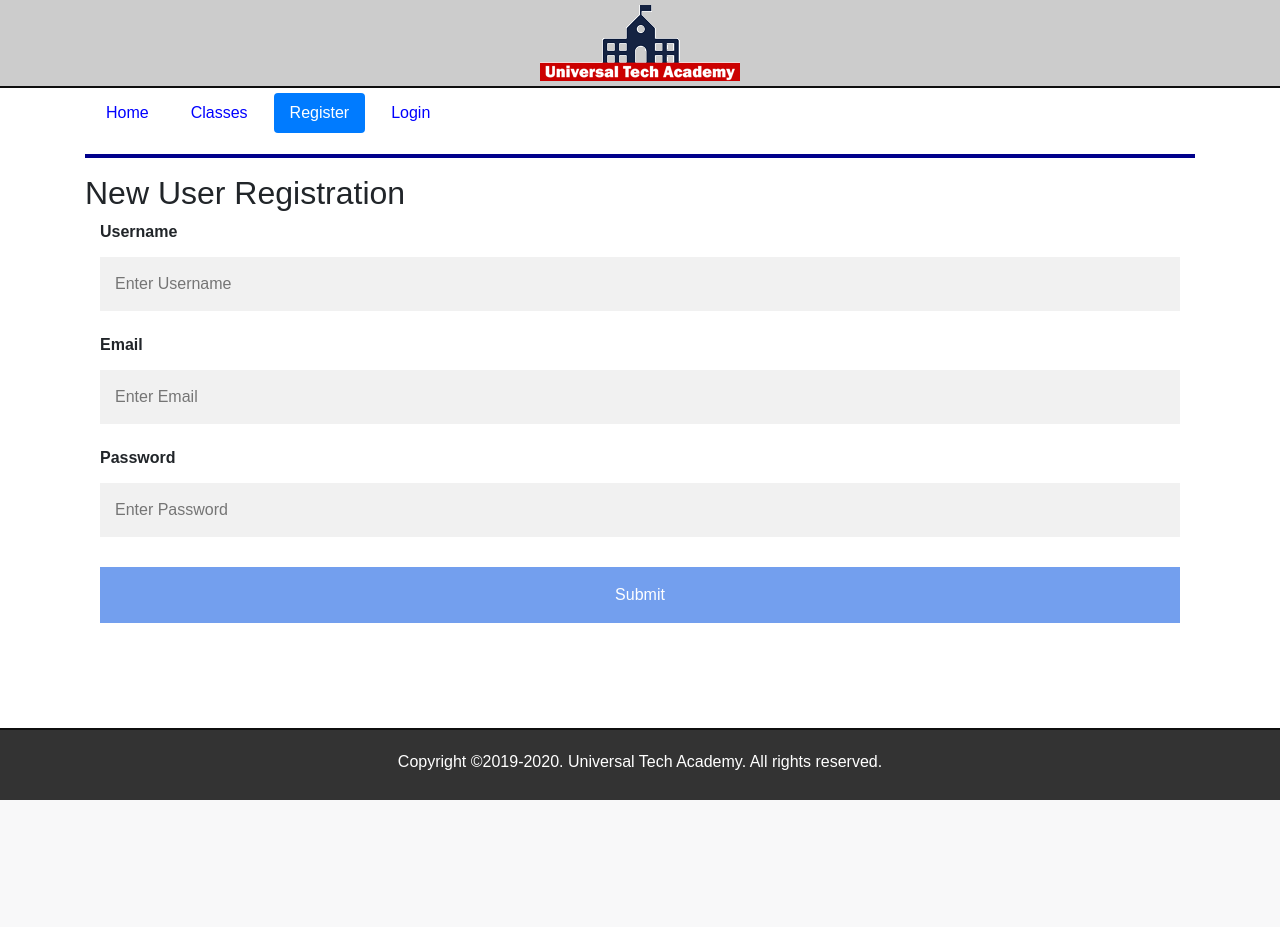
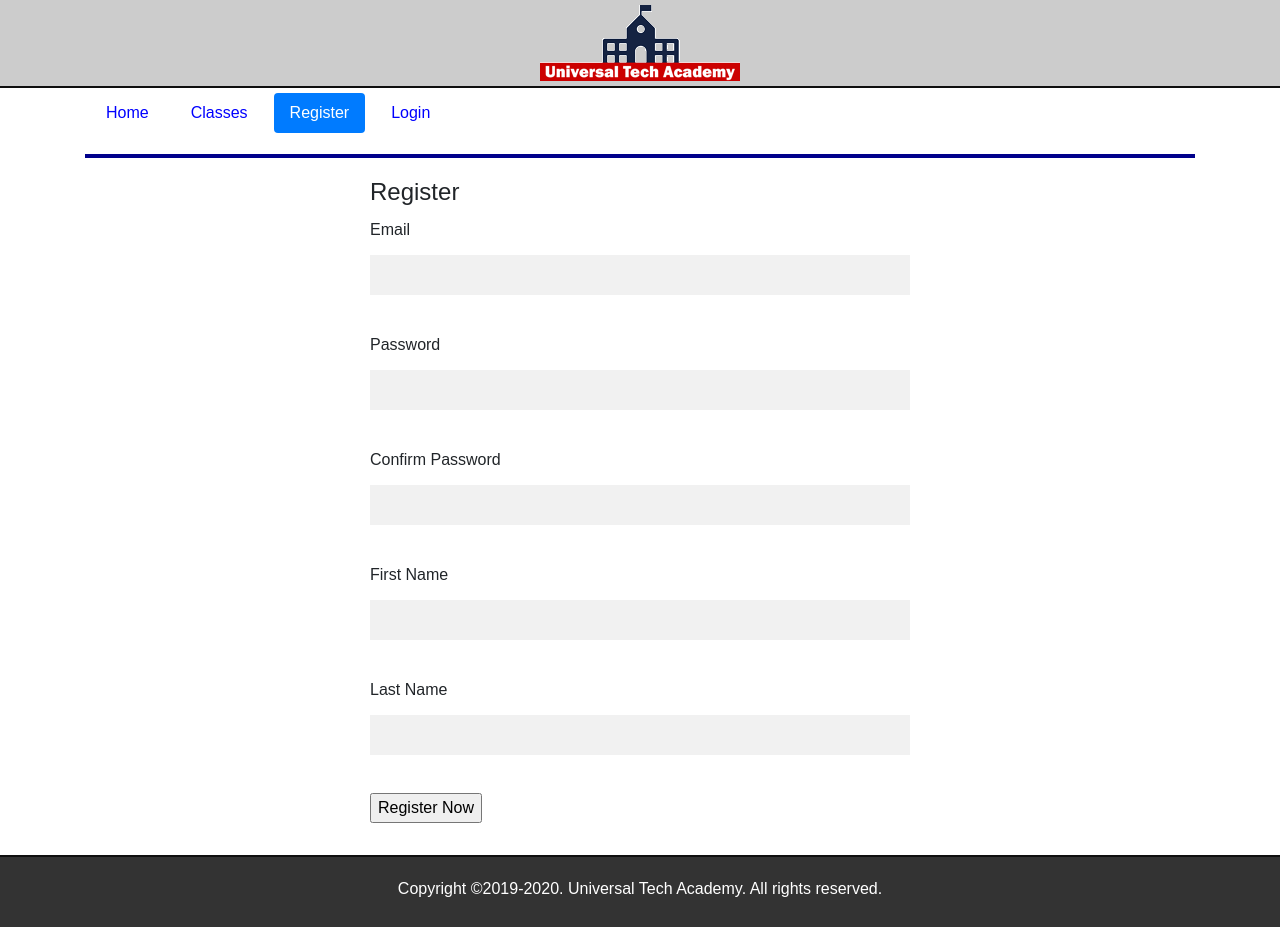
Before and after one commit to NikhilP99/flask-learning-app, a Flask app: page /register in a window 1280 px wide. Before the commit the page ends 800 px from the top, so only its background shows below. Run offline with Flask 2, Linux system fonts and the light colour scheme; some libraries are stand-ins or nearby versions.

Commit message:
Added validation and register form

```diff
--- a/app/forms.py
+++ b/app/forms.py
@@ -1,18 +1,24 @@
 from flask_wtf import FlaskForm
+from app.models import User
 from wtforms import StringField, PasswordField, SubmitField, BooleanField
-from wtforms.validators import DataRequired
+from wtforms.validators import DataRequired, Email, Length, EqualTo, ValidationError
 
 
 class LoginForm(FlaskForm):
-    email = StringField("Email", validators=[DataRequired()])
-    password = StringField("Password", validators=[DataRequired()])
+    email = StringField("Email", validators=[DataRequired(), Email()])
+    password = StringField("Password", validators=[DataRequired(),Length(min=6,max=15)])
     remember_me = BooleanField("Remember Me")
     submit = SubmitField("Login")
 
 class RegisterForm(FlaskForm):
-    email = StringField("Email", validators=[DataRequired()])
-    password = StringField("Password", validators=[DataRequired()])
-    password_confirm = StringField("Confirm Password", validators=[DataRequired()])
-    first_name = StringField("First Name", validators=[DataRequired()])
-    last_name = StringField("Last Name", validators=[DataRequired()])
+    email = StringField("Email", validators=[DataRequired(), Email()])
+    password = StringField("Password", validators=[DataRequired(),Length(min=6,max=15)])
+    password_confirm = StringField("Confirm Password", validators=[DataRequired(),Length(min=6,max=15), EqualTo('password')])
+    first_name = StringField("First Name", validators=[DataRequired(),Length(min=2,max=55)])
+    last_name = StringField("Last Name", validators=[DataRequired(),Length(min=2,max=55)])
     submit = SubmitField("Register Now")
+
+    def validate_email(self,email):
+        user = User.objects(email=email.data).first()
+        if user:
+            raise ValidationError("Email is already in use. Pick another one.")
--- a/app/routes.py
+++ b/app/routes.py
@@ -1,3 +1,4 @@
+import flask
 from app import app,db
 from flask import json, render_template, request, Response, flash, redirect
 from app.models import User, Course, Enrollment
@@ -20,14 +21,18 @@ def login():
 
     return render_template("login.html", title="Login", form=form , login=True)
 
+@app.route("/register",methods=["GET","POST"])
+def register():
+    form = RegisterForm()
+    if form.validate_on_submit():
+        flash("Registration succesful!","success")
+        return redirect('/login')
+    return render_template("register.html",title="Register", form=form ,register=True)
+
 @app.route("/courses/")
 @app.route("/courses/<term>")
 def courses(term="Spring 2019"):
     return render_template("courses.html", courseData=courseData, courses=True, term=term)
-
-@app.route("/register")
-def register():
-    return render_template("register.html", register=True)
 
 @app.route("/enrollment",methods=["GET","POST"])
 def enrollment():
--- a/app/static/css/main.css
+++ b/app/static/css/main.css
@@ -42,7 +42,7 @@ hr {
 
 input[type=text], input[type=password] {
     width: 100%;
-    padding: 15px;
+    padding: 8px;
     margin: 5px 0 22px 0;
     display: inline-block;
     border: none;
@@ -63,7 +63,7 @@ input[type=text]:focus, input[type=password]:focus {
     background: #333;
     padding:5px;
     border-top:2px solid #0f0f0f;
-    position:absolute;
+    /* position:absolute; */
     bottom:0;
 }
 
@@ -95,3 +95,7 @@ footer {
 .btn-submit:hover {
     opacity: 1;
 }
+
+.error-message {
+    color: red;
+}
--- a/app/templates/register.html
+++ b/app/templates/register.html
@@ -1,20 +1,57 @@
+
 {% extends "layout.html" %}
 
 {% block content %}
-    <h2>New User Registration</h2>
 
-    <div class="container">
-        <form name="register" action="register.php" method="get">
-            <label for="username"><b>Username</b></label>
-            <input type="text" placeholder="Enter Username" name="username" required>
-            <br>
-            <label for="email"><b>Email</b></label>
-            <input type="text" placeholder="Enter Email" name="email" required>
-            <br>
-            <label for="password"><b>Password</b></label>
-            <input type="password" placeholder="Enter Password" name="password" required>
-            <br class="clear">
-            <input class="btn-submit" type="submit" name="submit">
+<div class="row">
+    <div class="col-md-6 offset-md-3">
+        <form name="login" action="" method="POST" novalidate>
+            <fieldset class="form-group">
+
+                <legend>{{title}}</legend>
+                {{ form.hidden_tag() }}
+
+                <p> {{ form.email.label }}</br>
+                    {{ form.email }}
+                    {% for error in form.email.errors %}
+                        <span class="error-message">{{ error }}</span>
+                    {% endfor %}
+                </p>
+
+                <p> {{ form.password.label }}</br>
+                    {{ form.password }}
+                    {% for error in form.password.errors %}
+                        <span class="error-message">{{ error }}</span>
+                    {% endfor %}
+                </p>
+
+                <p> {{ form.password_confirm.label }}</br>
+                    {{ form.password_confirm }}
+                    {% for error in form.password_confirm.errors %}
+                        <span class="error-message">{{ error }}</span>
+                    {% endfor %}
+                </p>
+
+                <p> {{ form.first_name.label }}</br>
+                    {{ form.first_name }}
+                    {% for error in form.first_name.errors %}
+                        <span class="error-message">{{ error }}</span>
+                    {% endfor %}
+                </p>
+
+                <p> {{ form.last_name.label }}</br>
+                    {{ form.last_name }}
+                    {% for error in form.last_name.errors %}
+                        <span class="error-message">{{ error }}</span>
+                    {% endfor %}
+                </p>
+
+                <p>
+                    {{ form.submit() }}
+                </p>
+
+            </fieldset>
         </form>
     </div>
+</div>
 {% endblock %}
```
Also changed, not shown: app/models.py (+10 -2 lines), app/templates/login.html (+10 -5 lines).
